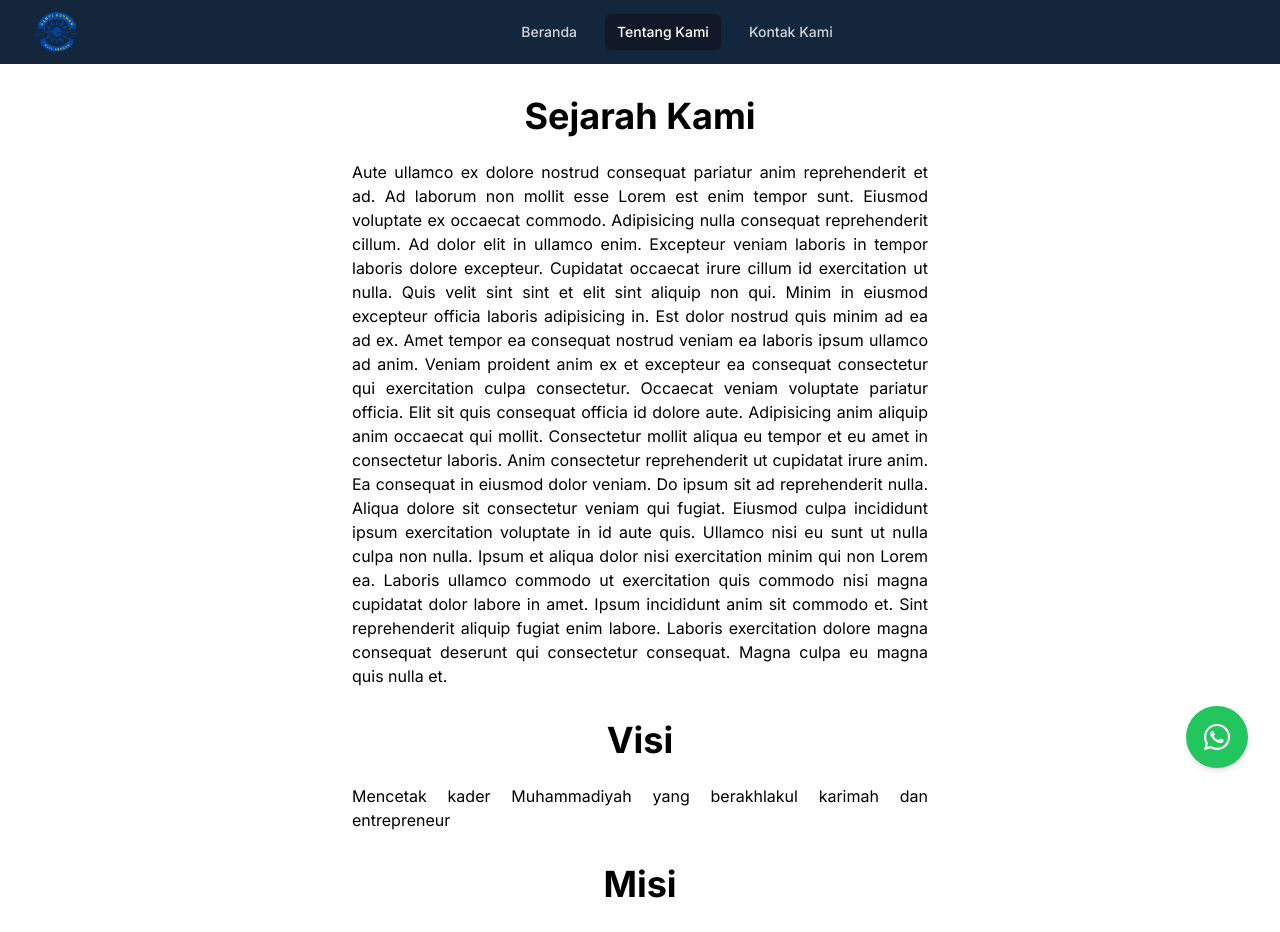
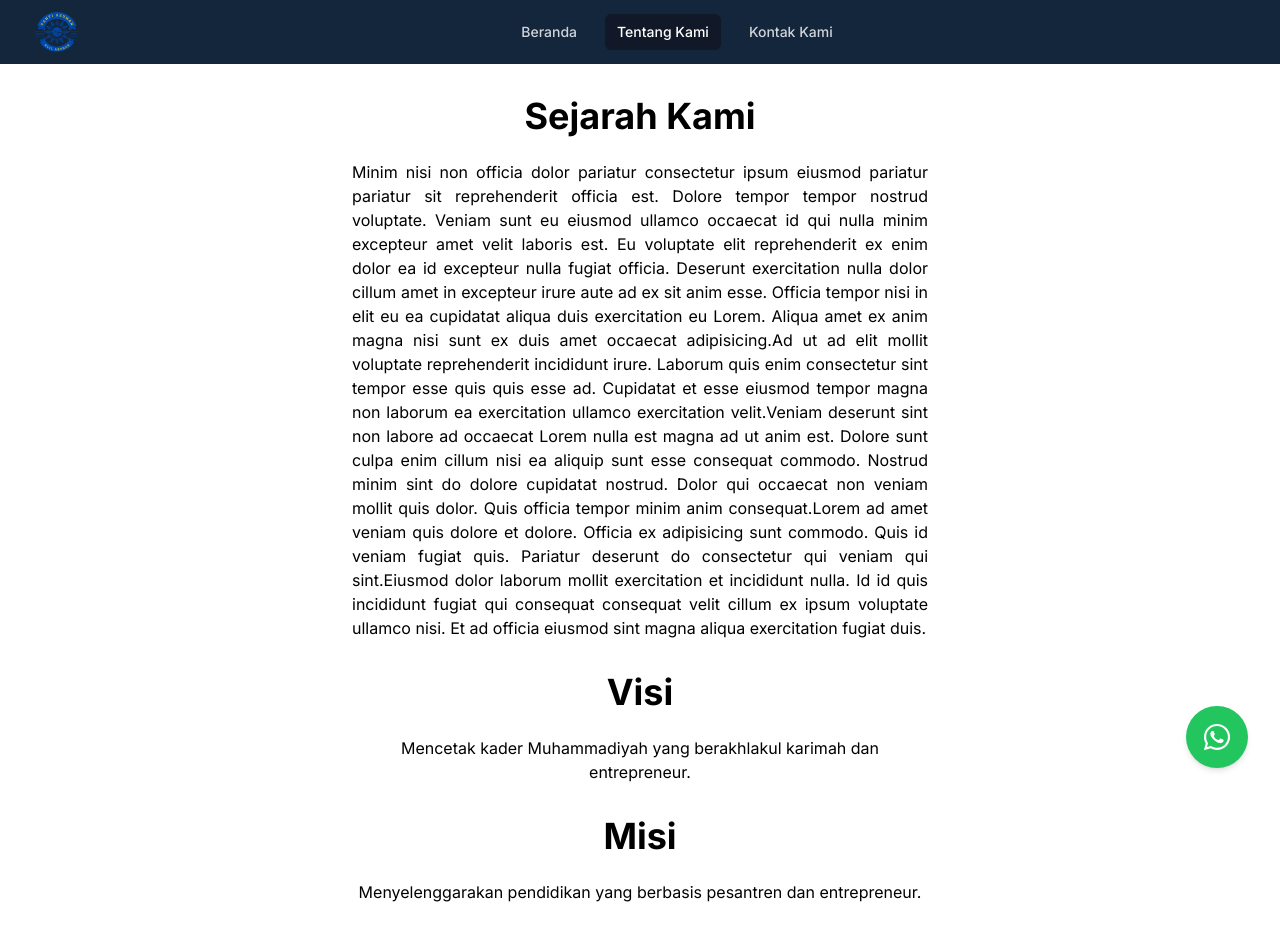
Before and after one commit to LKSA-Ulil-Abshar-Jetis/front-web, a Next.js app: page /tentang in a window 1280 px wide. Shown: the top 932 px of the page. Built offline with nearby package versions, Linux system fonts and the light colour scheme.

Commit message:
update tentang

```diff
--- a/src/app/tentang/page.jsx
+++ b/src/app/tentang/page.jsx
@@ -1,4 +1,4 @@
-import sejarah from "@/data/sejarah";
+import tentang from "@/data/tentang";
 import parse from "html-react-parser";
 
 export default function Sejarah() {
@@ -9,53 +9,28 @@ export default function Sejarah() {
           <h1 className="font-bold text-4xl text-center">Sejarah Kami</h1>
           <br />
           <p className="text-justify">
-            Aute ullamco ex dolore nostrud consequat pariatur anim reprehenderit
-            et ad. Ad laborum non mollit esse Lorem est enim tempor sunt.
-            Eiusmod voluptate ex occaecat commodo. Adipisicing nulla consequat
-            reprehenderit cillum. Ad dolor elit in ullamco enim. Excepteur
-            veniam laboris in tempor laboris dolore excepteur. Cupidatat
-            occaecat irure cillum id exercitation ut nulla. Quis velit sint sint
-            et elit sint aliquip non qui. Minim in eiusmod excepteur officia
-            laboris adipisicing in. Est dolor nostrud quis minim ad ea ad ex.
-            Amet tempor ea consequat nostrud veniam ea laboris ipsum ullamco ad
-            anim. Veniam proident anim ex et excepteur ea consequat consectetur
-            qui exercitation culpa consectetur. Occaecat veniam voluptate
-            pariatur officia. Elit sit quis consequat officia id dolore aute.
-            Adipisicing anim aliquip anim occaecat qui mollit. Consectetur
-            mollit aliqua eu tempor et eu amet in consectetur laboris. Anim
-            consectetur reprehenderit ut cupidatat irure anim. Ea consequat in
-            eiusmod dolor veniam. Do ipsum sit ad reprehenderit nulla. Aliqua
-            dolore sit consectetur veniam qui fugiat. Eiusmod culpa incididunt
-            ipsum exercitation voluptate in id aute quis. Ullamco nisi eu sunt
-            ut nulla culpa non nulla. Ipsum et aliqua dolor nisi exercitation
-            minim qui non Lorem ea. Laboris ullamco commodo ut exercitation quis
-            commodo nisi magna cupidatat dolor labore in amet. Ipsum incididunt
-            anim sit commodo et. Sint reprehenderit aliquip fugiat enim labore.
-            Laboris exercitation dolore magna consequat deserunt qui consectetur
-            consequat. Magna culpa eu magna quis nulla et.
+            {parse(tentang.sejarah)}
           </p>
         </div>
         <div className="mb-8">
           <h1 className="font-bold text-4xl text-center">Visi</h1>
           <br />
-          <p className="text-justify">
-            Mencetak kader Muhammadiyah yang berakhlakul karimah dan
-            entrepreneur
+          <p className="text-center">
+            {parse(tentang.visi)}
           </p>
         </div>
         <div className="mb-8">
           <h1 className="font-bold text-4xl text-center">Misi</h1>
           <br />
-          <p className="text-justify">
-            Menyelenggarakan pendidiakan yang berbasis pesantren dan
-            entrepreneur
+          <p className="text-center">
+            {parse(tentang.misi)}
           </p>
         </div>
         <div className="mb-8">
           <h1 className="font-bold text-4xl text-center">Tujuan</h1>
           <br />
-          <p className="text-justify">
-            Terbentuknya kader Muhammadiyah yang religius dan entrepreneur
+          <p className="text-center">
+            {parse(tentang.tujuan)}
           </p>
         </div>
       </section>
--- a/src/data/sejarah.js
+++ /dev/null
@@ -1,3 +0,0 @@
-module.exports = {
-    content: ""
-}
--- /dev/null
+++ b/src/data/tentang.js
@@ -0,0 +1,6 @@
+module.exports = {
+    sejarah: "Minim nisi non officia dolor pariatur consectetur ipsum eiusmod pariatur pariatur sit reprehenderit officia est. Dolore tempor tempor nostrud voluptate. Veniam sunt eu eiusmod ullamco occaecat id qui nulla minim excepteur amet velit laboris est. Eu voluptate elit reprehenderit ex enim dolor ea id excepteur nulla fugiat officia. Deserunt exercitation nulla dolor cillum amet in excepteur irure aute ad ex sit anim esse. Officia tempor nisi in elit eu ea cupidatat aliqua duis exercitation eu Lorem. Aliqua amet ex anim magna nisi sunt ex duis amet occaecat adipisicing.Ad ut ad elit mollit voluptate reprehenderit incididunt irure. Laborum quis enim consectetur sint tempor esse quis quis esse ad. Cupidatat et esse eiusmod tempor magna non laborum ea exercitation ullamco exercitation velit.Veniam deserunt sint non labore ad occaecat Lorem nulla est magna ad ut anim est. Dolore sunt culpa enim cillum nisi ea aliquip sunt esse consequat commodo. Nostrud minim sint do dolore cupidatat nostrud. Dolor qui occaecat non veniam mollit quis dolor. Quis officia tempor minim anim consequat.Lorem ad amet veniam quis dolore et dolore. Officia ex adipisicing sunt commodo. Quis id veniam fugiat quis. Pariatur deserunt do consectetur qui veniam qui sint.Eiusmod dolor laborum mollit exercitation et incididunt nulla. Id id quis incididunt fugiat qui consequat consequat velit cillum ex ipsum voluptate ullamco nisi. Et ad officia eiusmod sint magna aliqua exercitation fugiat duis.",
+    visi: "Mencetak kader Muhammadiyah yang berakhlakul karimah dan entrepreneur.",
+    misi: "Menyelenggarakan pendidikan yang berbasis pesantren dan entrepreneur.",
+    tujuan: "Terbentuknya kader Muhammadiyah yang religius dan entrepreneur."
+}
```
